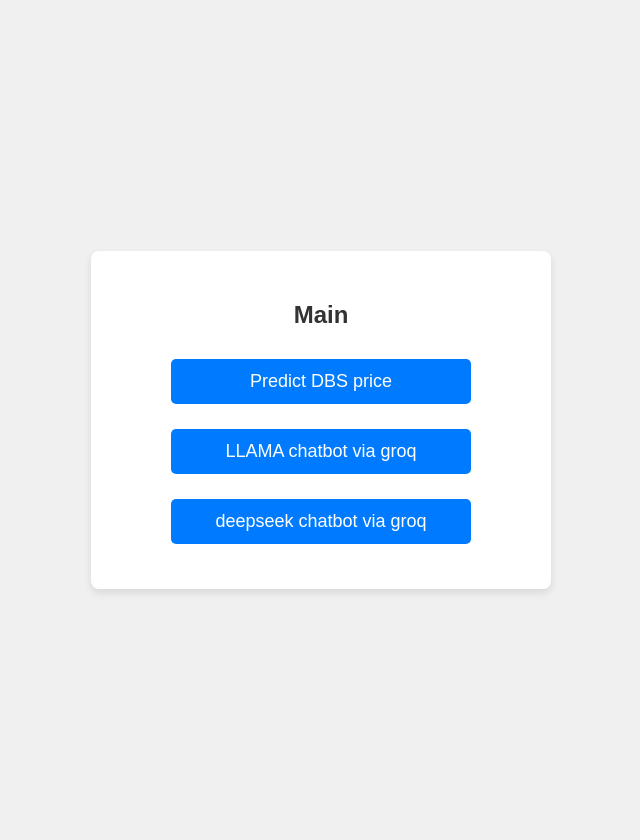
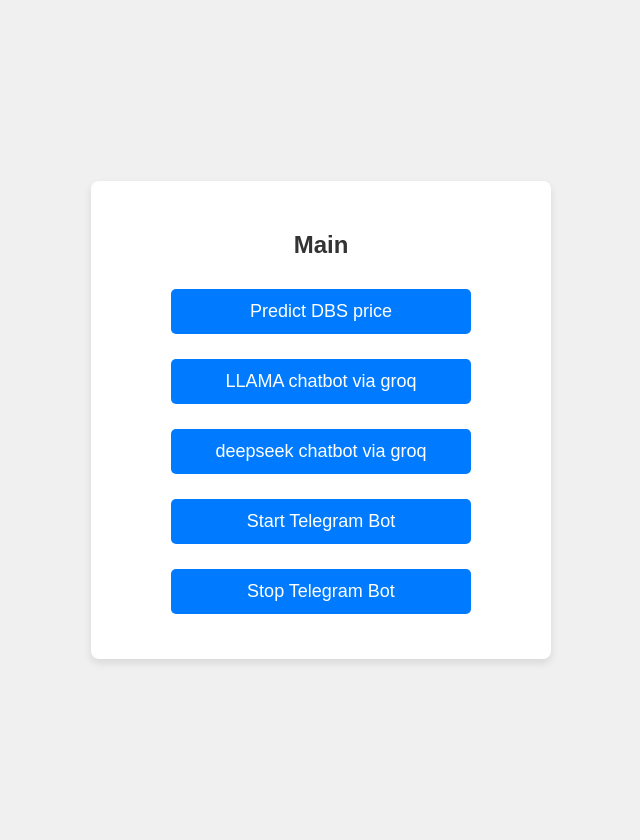
Before and after one commit to Ian-morph/dbss_telegram, a Flask app: page /main in a window 1280 px wide. Shown: the whole page, without its empty margins (319-959 px from the left). Run offline with Flask 3, Linux system fonts and the light colour scheme.

Commit message:
telegram button tml change

```diff
--- a/app.py
+++ b/app.py
@@ -101,6 +101,24 @@
     except Exception as e:
         return f"Error in prediction: {str(e)}"
 
+
+@app.route("/start_telegram", methods=["POST"])
+def start_telegram():
+    webhook_url = "https://dbss-telegram.onrender.com"
+    response = requests.get(f"{TELEGRAM_API}/setWebhook", params={"url": webhook_url})
+
+    msg = " Telegram webhook set successfully." if response.ok else f" Failed: {response.text}"
+    return render_template("main.html", message=msg)
+
+
+@app.route("/stop_telegram", methods=["POST"])
+def stop_telegram():
+    response = requests.get(f"{TELEGRAM_API}/deleteWebhook")
+
+    msg = " Telegram webhook deleted." if response.ok else f" Failed: {response.text}"
+    return render_template("main.html", message=msg)
+
+
 @app.route("/telegram", methods=["POST"])
 def telegram_webhook():
     data = request.get_json()
--- a/templates/main.html
+++ b/templates/main.html
@@ -16,5 +16,11 @@
         <form action="/deepseek" method="post">
             <input type="submit" value="deepseek chatbot via groq">
         </form>
+        <form action="/start_telegram" method="post">
+            <input type="submit" value="Start Telegram Bot">
+        </form>
+        <form action="/stop_telegram" method="post">
+            <input type="submit" value="Stop Telegram Bot">
+        </form>
     </div>
 </body>
```
